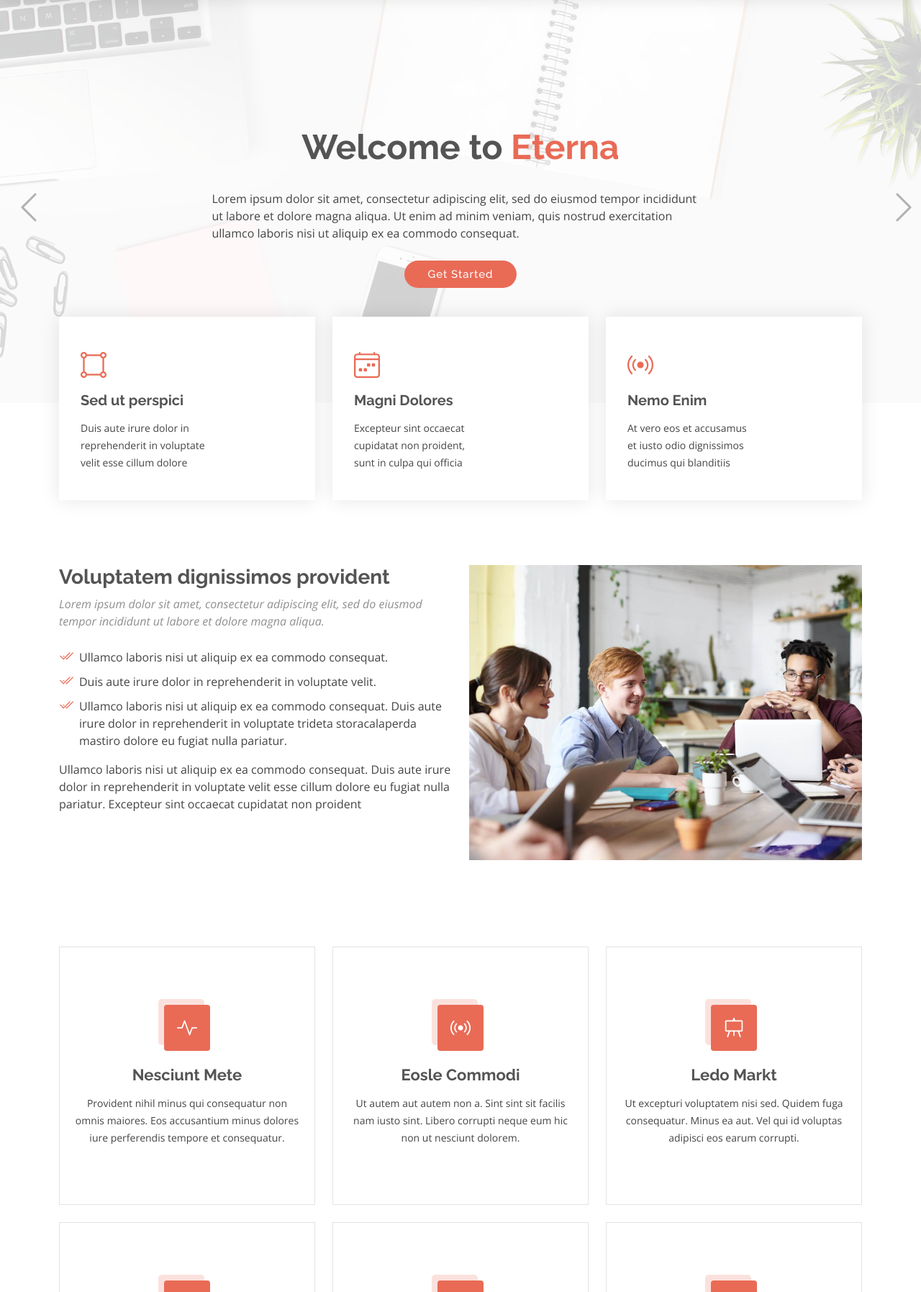
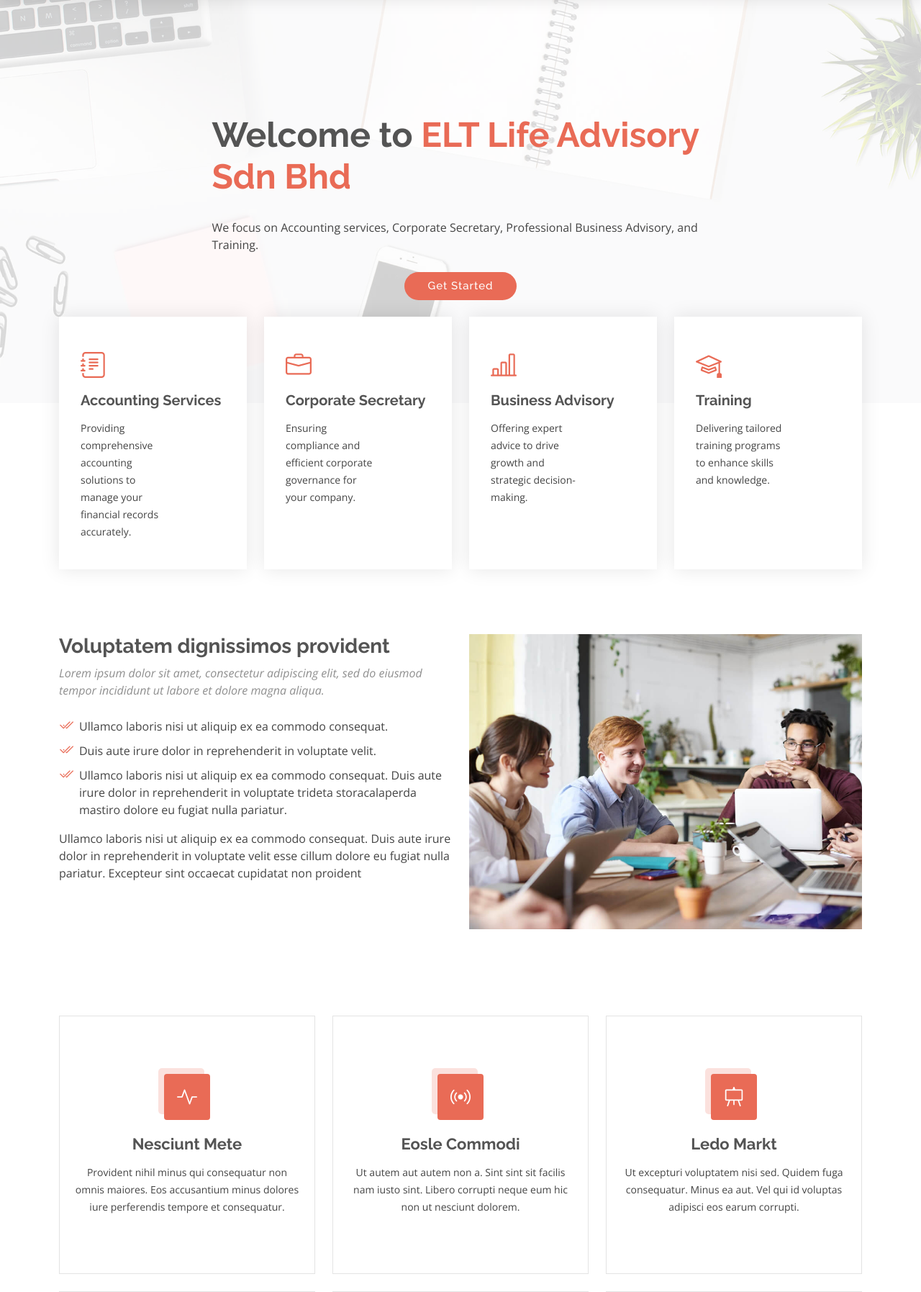
Before and after one commit to jerryvien/eltadvisory, a PHP site: page / in a window 1280 px wide. Shown: the part 117-1912 px from the top of the page at 72% size. Run offline with PHP 8.4, Linux system fonts and the light colour scheme.

Commit message:
push update

```diff
--- a/index.html
+++ b/index.php
@@ -11,6 +11,7 @@
   <!-- Favicons -->
   <link href="assets/img/favicon.png" rel="icon">
   <link href="assets/img/apple-touch-icon.png" rel="apple-touch-icon">
+
 
   <!-- Fonts -->
   <link href="https://fonts.googleapis.com" rel="preconnect">
@@ -111,73 +112,56 @@
       <div class="carousel-item active">
         <img src="assets/img/hero-carousel/hero-carousel-1.jpg" alt="">
         <div class="carousel-container">
-            <h2>Welcome to <span>Eterna</span></h2>
-            <p>Lorem ipsum dolor sit amet, consectetur adipiscing elit, sed do eiusmod tempor incididunt ut labore et dolore magna aliqua. Ut enim ad minim veniam, quis nostrud exercitation ullamco laboris nisi ut aliquip ex ea commodo consequat.</p>
+          <h2>Welcome to <span>ELT Life Advisory Sdn Bhd</span></h2>
+          <p>We focus on Accounting services, Corporate Secretary, Professional Business Advisory, and Training.</p>
           <a href="about.html" class="btn-get-started">Get Started</a>
         </div>
       </div><!-- End Carousel Item -->
 
-        <div class="carousel-item">
-          <img src="assets/img/hero-carousel/hero-carousel-2.jpg" alt="">
-          <div class="carousel-container">
-            <h2>At vero eos et accusamus</h2>
-            <p>Nam libero tempore, cum soluta nobis est eligendi optio cumque nihil impedit quo minus id quod maxime placeat facere possimus, omnis voluptas assumenda est, omnis dolor repellendus. Temporibus autem quibusdam et aut officiis debitis aut.</p>
-            <a href="about.html" class="btn-get-started">Get Started</a>
-          </div>
-        </div><!-- End Carousel Item -->
-
-        <div class="carousel-item">
-          <img src="assets/img/hero-carousel/hero-carousel-3.jpg" alt="">
-          <div class="carousel-container">
-            <h2>Temporibus autem quibusdam</h2>
-            <p>Beatae vitae dicta sunt explicabo. Nemo enim ipsam voluptatem quia voluptas sit aspernatur aut odit aut fugit, sed quia consequuntur magni dolores eos qui ratione voluptatem sequi nesciunt omnis iste natus error sit voluptatem accusantium.</p>
-            <a href="about.html" class="btn-get-started">Get Started</a>
-          </div>
-        </div><!-- End Carousel Item -->
-
-        <a class="carousel-control-prev" href="#hero-carousel" role="button" data-bs-slide="prev">
-          <span class="carousel-control-prev-icon bi bi-chevron-left" aria-hidden="true"></span>
-        </a>
-
-        <a class="carousel-control-next" href="#hero-carousel" role="button" data-bs-slide="next">
-          <span class="carousel-control-next-icon bi bi-chevron-right" aria-hidden="true"></span>
-        </a>
+      <!-- (You can keep the other carousel-item slides as-is or customize them similarly) -->
 
     </div>
 
     <div class="featured container">
-
       <div class="row gy-4">
 
-          <div class="col-lg-4 d-flex" data-aos="fade-up" data-aos-delay="100">
+        <div class="col-lg-3 d-flex" data-aos="fade-up" data-aos-delay="100">
           <div class="featured-item position-relative">
-              <div class="icon"><i class="bi bi-bounding-box-circles icon"></i></div>
-              <h4><a href="" class="stretched-link">Sed ut perspici</a></h4>
-              <p>Duis aute irure dolor in reprehenderit in voluptate velit esse cillum dolore</p>
+            <div class="icon"><i class="bi bi-journal-text icon"></i></div>
+            <h4><a href="#" class="stretched-link">Accounting Services</a></h4>
+            <p>Providing comprehensive accounting solutions to manage your financial records accurately.</p>
           </div>
         </div><!-- End Featured Item -->
 
-          <div class="col-lg-4 d-flex" data-aos="fade-up" data-aos-delay="200">
+        <div class="col-lg-3 d-flex" data-aos="fade-up" data-aos-delay="200">
           <div class="featured-item position-relative">
-              <div class="icon"><i class="bi bi-calendar4-week icon"></i></div>
-              <h4><a href="" class="stretched-link">Magni Dolores</a></h4>
-              <p>Excepteur sint occaecat cupidatat non proident, sunt in culpa qui officia</p>
+            <div class="icon"><i class="bi bi-briefcase icon"></i></div>
+            <h4><a href="#" class="stretched-link">Corporate Secretary</a></h4>
+            <p>Ensuring compliance and efficient corporate governance for your company.</p>
           </div>
         </div><!-- End Featured Item -->
 
-          <div class="col-lg-4 d-flex" data-aos="fade-up" data-aos-delay="300">
+        <div class="col-lg-3 d-flex" data-aos="fade-up" data-aos-delay="300">
           <div class="featured-item position-relative">
-              <div class="icon"><i class="bi bi-broadcast icon"></i></div>
-              <h4><a href="" class="stretched-link">Nemo Enim</a></h4>
-              <p>At vero eos et accusamus et iusto odio dignissimos ducimus qui blanditiis</p>
+            <div class="icon"><i class="bi bi-bar-chart-line icon"></i></div>
+            <h4><a href="#" class="stretched-link">Business Advisory</a></h4>
+            <p>Offering expert advice to drive growth and strategic decision-making.</p>
+          </div>
+        </div><!-- End Featured Item -->
+
+        <div class="col-lg-3 d-flex" data-aos="fade-up" data-aos-delay="400">
+          <div class="featured-item position-relative">
+            <div class="icon"><i class="bi bi-mortarboard icon"></i></div>
+            <h4><a href="#" class="stretched-link">Training</a></h4>
+            <p>Delivering tailored training programs to enhance skills and knowledge.</p>
           </div>
         </div><!-- End Featured Item -->
 
       </div>
-
     </div>
 
   </section><!-- /Hero Section -->
+
 
     <!-- About Section -->
     <section id="about" class="section about">
```
Lines whose indentation alone changed are shown as unchanged.
